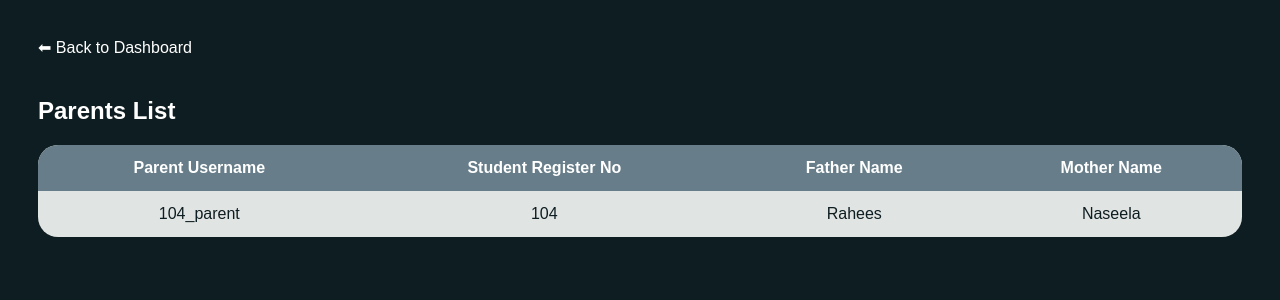
After one commit to nailaanver/college_project, a Django app: page /adminpanel/parents/ in a window 1280 px wide. The commit adds this page. Shown: the top 300 px of the page. Run offline with Django 5.2, Linux system fonts and the light colour scheme; a user stored in the database is signed in; data comes from the database, SQL or seed files in the repository.

Commit message:
add logined parents on admin dashboard

```diff
--- a/accounts/models.py
+++ b/accounts/models.py
@@ -13,3 +13,9 @@
         blank=True,
         null=True
     )
+    student = models.ForeignKey(
+        'students.Student',   # adjust app name if needed
+        on_delete=models.CASCADE,
+        null=True,
+        blank=True
+    )
--- a/accounts/urls.py
+++ b/accounts/urls.py
@@ -7,7 +7,6 @@
     path('login/teacher/', views.teacher_login, name='teacher-login'),
     path('login/parent/', views.parent_login, name='parent-login'),
     path('login/admin/', views.admin_login, name='admin-login'),
-    path('login/admin/', views.admin_login, name='admin-login'),
 
     path('logout/', views.user_logout, name='logout'),
 
--- a/adminpanel/urls.py
+++ b/adminpanel/urls.py
@@ -12,7 +12,10 @@
     path('list/', views.teacher_list, name='teacher-list'),
     path('add/', views.add_teacher, name='add-teacher'),
     path('edit/<int:id>/', views.edit_teacher, name='edit-teacher'),
-    path('teachers/delete/<int:id>/', views.delete_teacher, name='delete-teacher')
+    path('teachers/delete/<int:id>/', views.delete_teacher, name='delete-teacher'),
+
+    path('parents/', views.parent_list, name='parent-list'),
+
 
 
 
--- a/adminpanel/views.py
+++ b/adminpanel/views.py
@@ -5,16 +5,32 @@
 from students.forms import StudentForm
 from teachers.forms import TeacherForm
 from accounts.models import User
+from django.contrib.auth import get_user_model
+User = get_user_model()
 
 
 
 def is_admin(user):
     return user.is_superuser
 
+from django.utils import timezone
+from datetime import timedelta
+
 @login_required
 @user_passes_test(is_admin)
 def admin_dashboard(request):
-    return render(request, 'adminpanel/admin_dashboard.html')
+    recent_time = timezone.now() - timedelta(days=1)  # last 24 hours
+
+    parents = User.objects.filter(
+    role='parent',
+    parent_student__isnull=False
+)
+
+
+    return render(request, 'adminpanel/admin_dashboard.html', {
+        'parents': parents
+    })
+
 
 
 @login_required
@@ -24,6 +40,9 @@
 
     students = Student.objects.all()
     return render (request,'adminpanel/student_list.html',{'students':students})
+
+# adminpanel/views.py
+
 
 @login_required
 def add_student(request):
@@ -35,25 +54,39 @@
         if form.is_valid():
             email = request.POST.get('email')
             dob = form.cleaned_data['date_of_birth']
-            password = dob.strftime('%Y%m%d')
+            reg_no = form.cleaned_data['register_number']
 
-            user = User.objects.create_user(
+            # STUDENT USER
+            student_user = User.objects.create_user(
                 username=email,
                 email=email,
-                password=password,
+                password=dob.strftime('%Y%m%d'),
                 role='student'
             )
 
             student = form.save(commit=False)
-            student.user = user
+            student.user = student_user
             student.save()
 
+            # create parent user
+            parent_user = User.objects.create_user(
+                username=f"{reg_no}_parent",
+                password=reg_no,
+                role='parent'
+            )
+
+            # link parent to student
+            student.parent = parent_user
+            student.save()
+
+
             return redirect('student-list')
+
     else:
         form = StudentForm()
 
-    # ✅ ALWAYS return response
     return render(request, 'adminpanel/add_student.html', {'form': form})
+
 
 @login_required
 def edit_student(request,pk):
@@ -150,3 +183,13 @@
     teacher.delete()
 
     return redirect('teacher-list')
+
+@login_required
+def parent_list(request):
+    if not request.user.is_superuser:
+        return redirect('home')
+
+    parents = User.objects.filter(role='parent')
+    return render(request, 'adminpanel/parent_list.html', {
+        'parents': parents
+    })
--- a/students/models.py
+++ b/students/models.py
@@ -10,8 +10,14 @@
         ('BCOM', 'BCom'),
         ('BA', 'BA'),
     )
+    parent = models.OneToOneField(
+        User,
+        on_delete=models.CASCADE,
+        related_name='parent_student',
+        null=True,
+        blank=True
+    )
 
-    user = models.OneToOneField(User, on_delete=models.CASCADE)
 
     first_name = models.CharField(max_length=50,blank=True)   # Student first name
     last_name = models.CharField(max_length=50,blank=True)    # Student last name
--- a/templates/adminpanel/admin_dashboard.html
+++ b/templates/adminpanel/admin_dashboard.html
@@ -159,7 +159,7 @@
         <a href="#">🏠 Dashboard</a>
         <a href="{% url 'student-list' %}">👨‍🎓 Students</a>
         <a href="{% url 'teacher-list' %}">👨‍🏫 Teachers</a>
-        <a href="#">👨‍👩‍👧 Parents</a>
+        <a href="{% url 'parent-list' %}">👨‍👩‍👧 Parents</a>
         <a href="#">📚 Courses</a>
         <a href="{% url 'logout' %}">🚪 Logout</a>
     </div>
@@ -190,12 +190,13 @@
                 </div>
             </a>
 
-            <a href="#" class="card-link">
+            <a href="{% url 'parent-list' %}" class="card-link">
                 <div class="card">
                     <span>👨‍👩‍👧</span>
                     <h4>Parents</h4>
                 </div>
             </a>
+
 
             <a href="#" class="card-link">
                 <div class="card">
--- /dev/null
+++ b/templates/adminpanel/parent_list.html
@@ -0,0 +1,75 @@
+<!DOCTYPE html>
+<html>
+<head>
+    <title>Parents | Admin</title>
+    <style>
+        body {
+            font-family: Arial;
+            background: #0E1D21;
+            padding: 30px;
+            color: white;
+        }
+
+        table {
+            width: 100%;
+            background: #E0E4E2;
+            border-collapse: collapse;
+            border-radius: 20px;
+            overflow: hidden;
+            color: #0E1D21;
+        }
+
+        th, td {
+            padding: 14px;
+            text-align: center;
+        }
+
+        th {
+            background: #677E8A;
+            color: white;
+        }
+
+        tr:hover {
+            background: #A8AFB5;
+        }
+
+        a {
+            color: white;
+            text-decoration: none;
+            display: inline-block;
+            margin-bottom: 20px;
+        }
+    </style>
+</head>
+<body>
+
+<a href="{% url 'admin-dashboard' %}">⬅ Back to Dashboard</a>
+
+<h2>Parents List</h2>
+
+<table>
+    <tr>
+        <th>Parent Username</th>
+        <th>Student Register No</th>
+        <th>Father Name</th>
+        <th>Mother Name</th>
+    </tr>
+
+    {% for parent in parents %}
+    <tr>
+        <td>{{ parent.username }}</td>
+        <td>{{ parent.parent_student.register_number }}</td>
+        <td>{{ parent.parent_student.father_name }}</td>
+        <td>{{ parent.parent_student.mother_name }}</td>
+    </tr>
+    {% empty %}
+    <tr>
+        <td colspan="5">No parents found</td>
+    </tr>
+    {% endfor %}
+</table>
+
+
+
+</body>
+</html>
```
Also changed, not shown: accounts/views.py (+10 -8 lines), parents/views.py (+11 -0 lines), accounts/migrations/0002_user_student.py (added), db.sqlite3, students/migrations/0005_student_parent.py (added), students/migrations/0006_remove_student_user.py (added).
